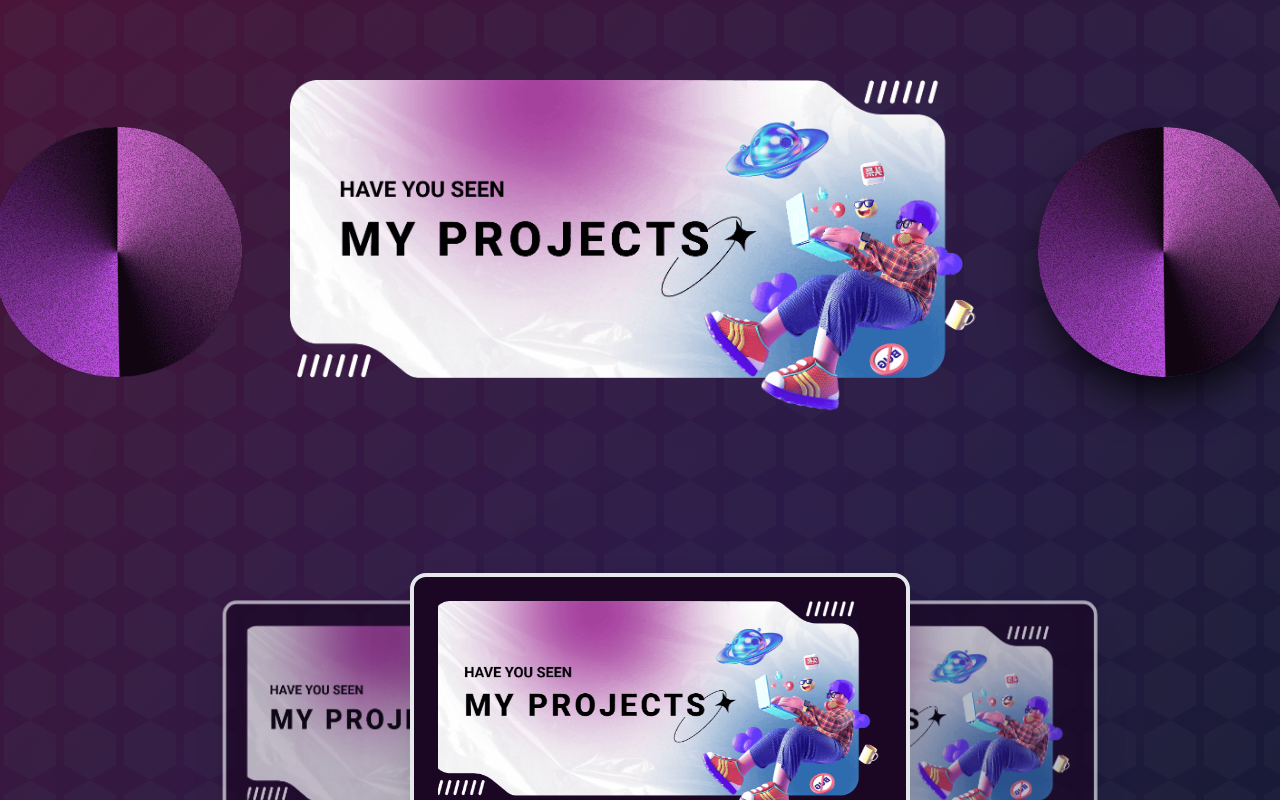
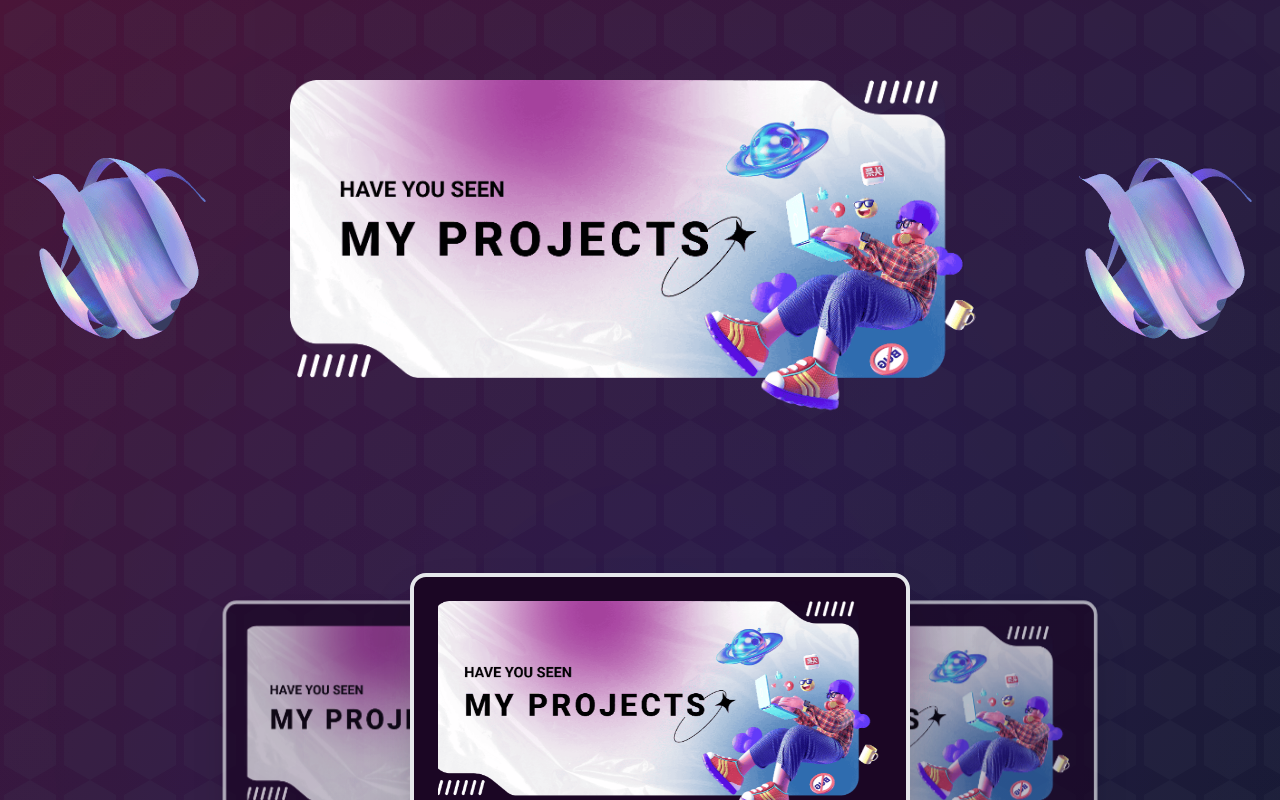
Before and after one commit to Nirmal-blip/PortFolio, a React (Vite) app: page /projects in a window 1280 px wide. Shown: the top 800 px of the page. Built offline with nearby package versions, Linux system fonts and the light colour scheme.

Commit message:
ADDED GIF

```diff
--- a/src/components/Explore.jsx
+++ b/src/components/Explore.jsx
@@ -1,7 +1,7 @@
 import React, { useState } from "react";
 import glowingFigure from "../assets/glow.png";
 import { Link } from "react-router-dom";
-
+import wavy from '/wavy4.gif';
 export default function Explore() {
   const [activeCard, setActiveCard] = useState(null);
 
@@ -140,11 +140,19 @@ export default function Explore() {
             {/* Glowing shadow background */}
             <div className="absolute top-0 left-1/2 -translate-x-1/2 w-[600px] h-full bg-black opacity-[80%] blur-[120px] pointer-events-none z-10 rounded-full" />
             {/* Glowing Figure */}
-            <img
-              src={glowingFigure}
-              alt="Glowing Figure"
-              className="relative z-20 lg:w-[600px] lg:h-[800px] w-[80%] h-[70%] md:w-full md:h-1/2 object-contain"
-            />
+           <div className="relative">
+  <img
+    src={wavy}
+    alt="Wavy Background"
+    className="absolute hidden lg:block top-0 left-0 z-10 lg:w-[600px] lg:h-[800px] w-[80%] h-[70%] md:w-full md:h-1/2 object-contain"
+  />
+  <img
+    src={glowingFigure}
+    alt="Glowing Figure"
+    className=" relative z-20 lg:w-[600px] lg:h-[800px] w-[80%] h-[70%] md:w-full md:h-1/2 object-contain"
+  />
+</div>
+
           </div>
         </div>
 
@@ -164,7 +172,7 @@ export default function Explore() {
         </div>
       </div>
       {/* Decorative Bottom Block Rectangle */}
-<div className="absolute bottom-0 left-0 w-full  lg:h-20 h-14 bg-[#20041e] rounded-t-3xl z-0 shadow-inner shadow-[#00000066]" />
+<div className="absolute bottom-0 left-0 w-full  lg:h-[115px] h-14 bg-[#20041e] rounded-t-3xl z-0 shadow-inner shadow-[#00000066]" />
 
     </div>
   );
--- a/src/components/Projects.jsx
+++ b/src/components/Projects.jsx
@@ -5,6 +5,7 @@ import ProjectRight from '../assets/Group 24.png';
 import project1 from '../assets/Project.png';
 import project2 from '../assets/Project.png';
 import project3 from '../assets/Project.png';
+import wavy from '/wavy4.gif';
 //import BG from "../assets/Stars.png"; // Adjust the path as necessary
 const projects = [
   {
@@ -113,7 +114,7 @@ export default function Projects() {
       <div className="absolute top-0 left-1/2 transform -translate-x-1/2 md:mt-20  flex items-center space-x-12 pointer-events-none z-8 w-[900px] justify-center">
         {/* Left Image */}
         <img
-          src={ProjectLeft}
+          src={wavy}
           loading='lazy'
           alt="Left Decorative"
           className="w-[250px] "
@@ -129,10 +130,10 @@ export default function Projects() {
         />
         {/* Right Image */}
         <img
-          src={ProjectRight}
+          src={wavy}
           loading="lazy"
           alt="Right Decorative"
-          className="w-[250px] rounded-full hover:shadow-white hover:shadow-2xl shadow-black shadow-2xl"
+          className="w-[250px] "
           style={{ userSelect: 'none',
            }}
 
--- a/src/components/Skill.jsx
+++ b/src/components/Skill.jsx
@@ -126,7 +126,7 @@ const Skill = () => {
             }
           `}</style>
            {/* Decorative Bottom Block Rectangle */}
-<div className="absolute bottom-0 left-0 w-full lg:h-20 h-14 bg-[#20041e] rounded-t-3xl z-0 shadow-inner shadow-[#00000066]" />
+<div className="absolute bottom-0  left-0 w-full lg:h-20 h-14 bg-[#20041e] rounded-t-3xl z-0 shadow-inner shadow-[#00000066]" />
         </section>
 
       </div>
```
Also changed, not shown: public/wavy4.gif (added).
